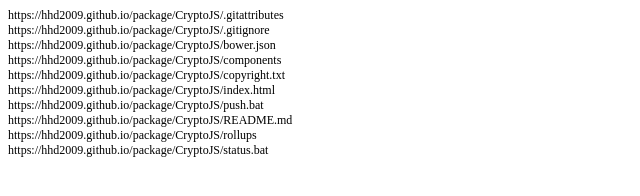
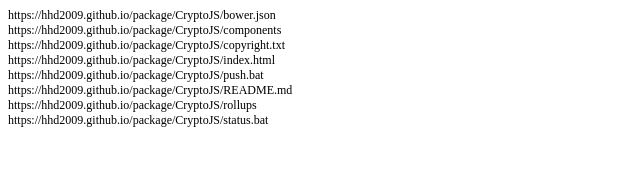
Before and after one commit to hhd2009/package, a website: page CryptoJS/index.html in a window 1280 px wide. Shown: the whole page, without its empty margins (0-640 px from the left). Drawn offline with Linux system fonts and the light colour scheme.

Commit message:
Update index.html

```diff
--- a/CryptoJS/index.html
+++ b/CryptoJS/index.html
@@ -8,8 +8,6 @@
 TEXT-DECORATION: underline}BODY{FONT-SIZE:9pt}TABLE{FONT-SIZE:9pt}</style>
 </head>
 <body>
-<a href="https://hhd2009.github.io/package/CryptoJS/.gitattributes" target=_blank>https://hhd2009.github.io/package/CryptoJS/.gitattributes</a><br>
-<a href="https://hhd2009.github.io/package/CryptoJS/.gitignore" target=_blank>https://hhd2009.github.io/package/CryptoJS/.gitignore</a><br>
 <a href="https://hhd2009.github.io/package/CryptoJS/bower.json" target=_blank>https://hhd2009.github.io/package/CryptoJS/bower.json</a><br>
 <a href="https://hhd2009.github.io/package/CryptoJS/components" target=_blank>https://hhd2009.github.io/package/CryptoJS/components</a><br>
 <a href="https://hhd2009.github.io/package/CryptoJS/copyright.txt" target=_blank>https://hhd2009.github.io/package/CryptoJS/copyright.txt</a><br>
```
